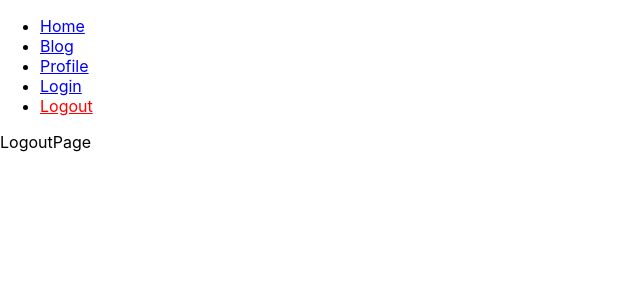
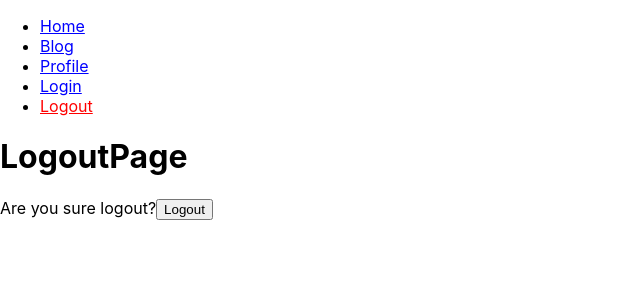
Before and after one commit to jorgearguellles/react-router-dom-6, a React (Create React App) app: page /#/logout in a window 1280 px wide. Shown: the top 300 px of the page, without its empty margins (0-640 px from the left). Built offline with nearby package versions, Linux system fonts and the light colour scheme.

Commit message:
finish useAuth()

```diff
--- a/src/App.js
+++ b/src/App.js
@@ -6,11 +6,13 @@ import { LogoutPage } from "./LogoutPage";
 import { BlogPage } from "./BlogPage";
 import { BlogPost } from "./BlogPost";
 import { ProfilePage } from "./ProfilePage";
+import { AuthProvider, useAuth } from "./auth";
 
 function App() {
   return (
     <>
       <HashRouter>
+        <AuthProvider>
           <Menu />
           <Routes>
             <Route path="/" element={<Home />} />
@@ -26,6 +28,7 @@ function App() {
             {/* path="*" Have to be at least */}
             <Route path="*" element={<p>Not found</p>} />
           </Routes>
+        </AuthProvider>
       </HashRouter>
     </>
   );
--- a/src/LoginPage.js
+++ b/src/LoginPage.js
@@ -1,11 +1,13 @@
 import React, { useState } from "react";
+import { useAuth } from "./auth";
 
 export const LoginPage = () => {
+  const auth = useAuth();
   const [username, setUsername] = useState();
 
   const loginSubmit = (e) => {
     e.preventDefault();
-    console.log(username);
+    auth.login({ username });
   };
 
   return (
--- a/src/LogoutPage.js
+++ b/src/LogoutPage.js
@@ -1,5 +1,21 @@
 import React from "react";
+import { useAuth } from "./auth";
 
 export const LogoutPage = () => {
-  return <div>LogoutPage</div>;
+  const auth = useAuth();
+
+  const logoutSubmit = (e) => {
+    e.preventDefault();
+    auth.logout();
+  };
+
+  return (
+    <>
+      <h1>LogoutPage</h1>
+      <form onSubmit={logoutSubmit}>
+        <label>Are you sure logout?</label>
+        <button type="submit">Logout</button>
+      </form>
+    </>
+  );
 };
--- a/src/ProfilePage.js
+++ b/src/ProfilePage.js
@@ -1,5 +1,12 @@
 import React from "react";
+import { useAuth } from "./auth";
 
 export const ProfilePage = () => {
-  return <h1>ProfilePage</h1>;
+  const auth = useAuth();
+  return (
+    <>
+      <h1>Profile</h1>
+      <p>Welcome, {auth.user.username}</p>
+    </>
+  );
 };
--- /dev/null
+++ b/src/auth.js
@@ -0,0 +1,29 @@
+import React, { createContext, useContext, useState } from "react";
+import { useNavigate } from "react-router-dom";
+
+const AuthContext = createContext();
+
+function AuthProvider({ children }) {
+  const navigate = useNavigate();
+  const [user, setUser] = useState(null);
+
+  const login = ({ username }) => {
+    setUser({ username });
+    navigate("/profile");
+  };
+
+  const logout = () => {
+    setUser(null);
+    navigate("/");
+  };
+
+  const auth = { user, login, logout };
+  return <AuthContext.Provider value={auth}>{children}</AuthContext.Provider>;
+}
+
+function useAuth() {
+  const auth = useContext(AuthContext);
+  return auth;
+}
+
+export { AuthProvider, useAuth };
```
Lines whose indentation alone changed are shown as unchanged.
